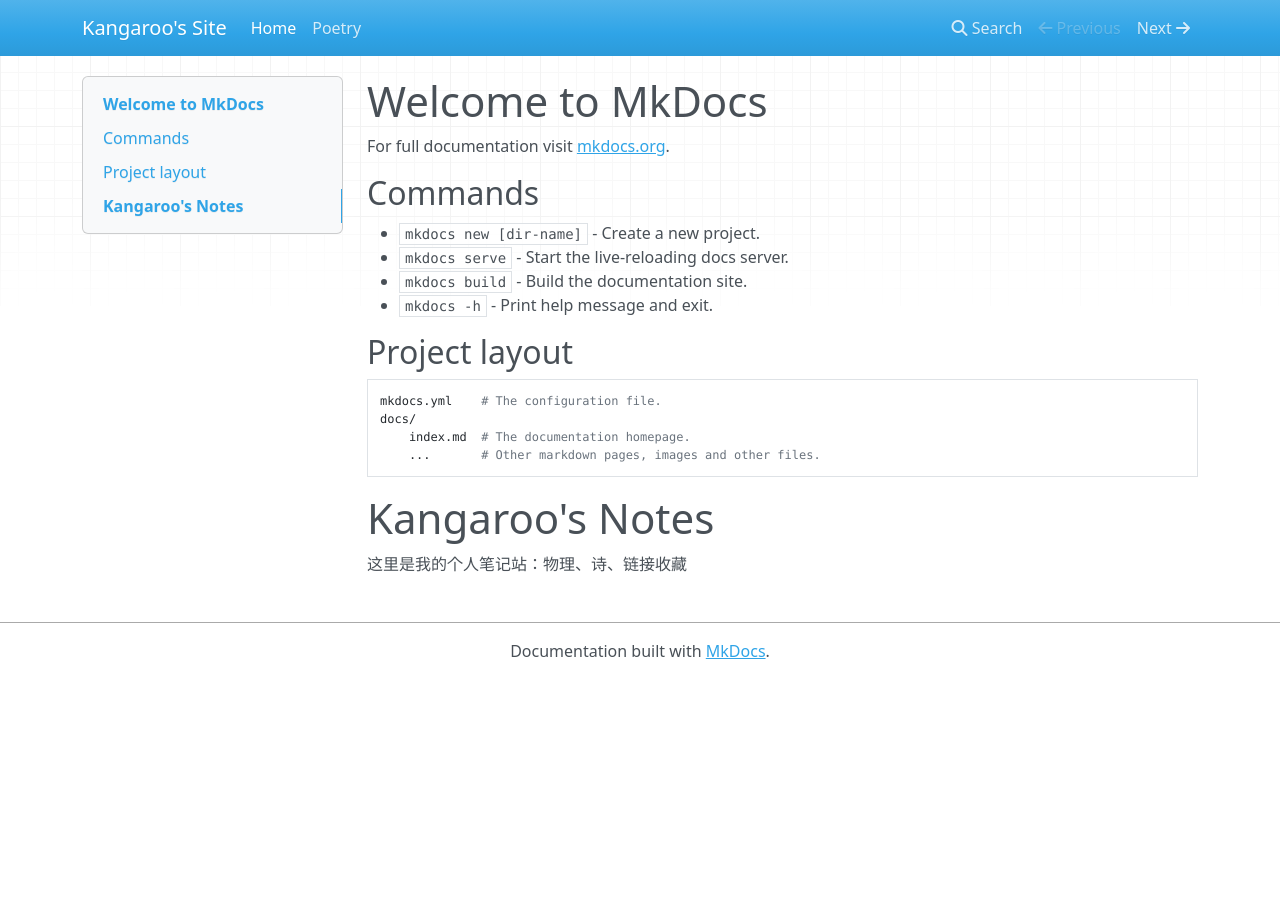
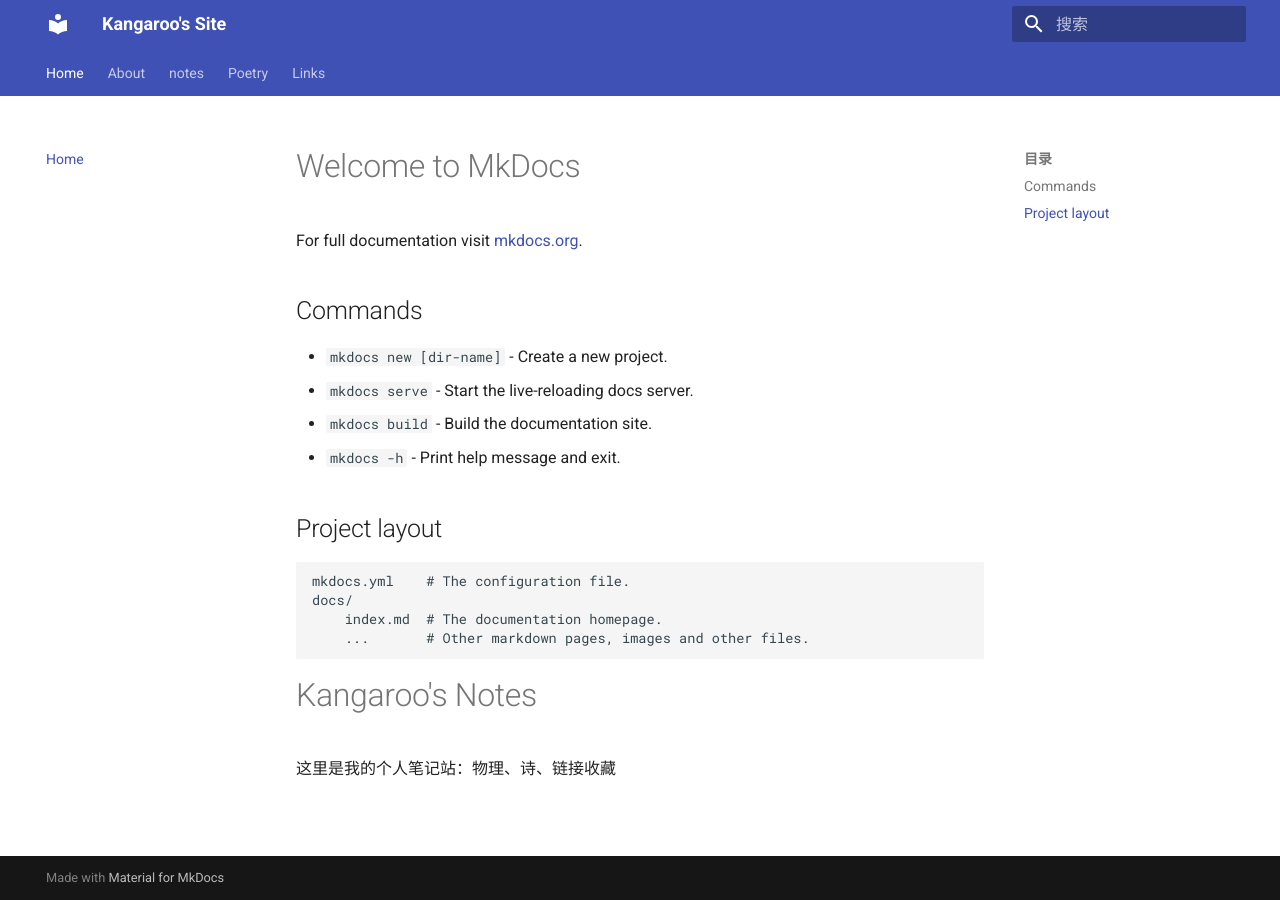
Before and after one commit to paradox-09/my-site, an MkDocs documentation site: the page built from docs/index.md, in a window 1280 px wide. Built offline with MkDocs 1.6.1 and Material for MkDocs 9.7.7, drawn with Linux system fonts in a browser that asks for light colours; nearby versions of some CDN libraries.

Commit message:
优化网页结构

```diff
--- a/mkdocs.yml
+++ b/mkdocs.yml
@@ -1,5 +1,26 @@
 site_name: Kangaroo's Site
+
+theme:
+  name: material
+  language: zh
+  features:
+    - navigation.tabs
+    - navigation.top
+    - search.suggest
+    - search.highlight
+plugins:
+  - search
 
 nav:
   - Home: index.md
+  - About: about.md
+  - notes: pdfs.md
   - Poetry: poetry.md
+  - Links: links.md
+
+markdown_extensions:
+  - pymdownx.arithmatex:
+      generic: true
+
+extra_javascript:
+  - https://cdn.jsdelivr.net/npm/mathjax@3/es5/tex-mml-chtml.js
```
Also changed, not shown: docs/about.md (added, +2 -0 lines), docs/pdfs.md (added, +3 -0 lines).
